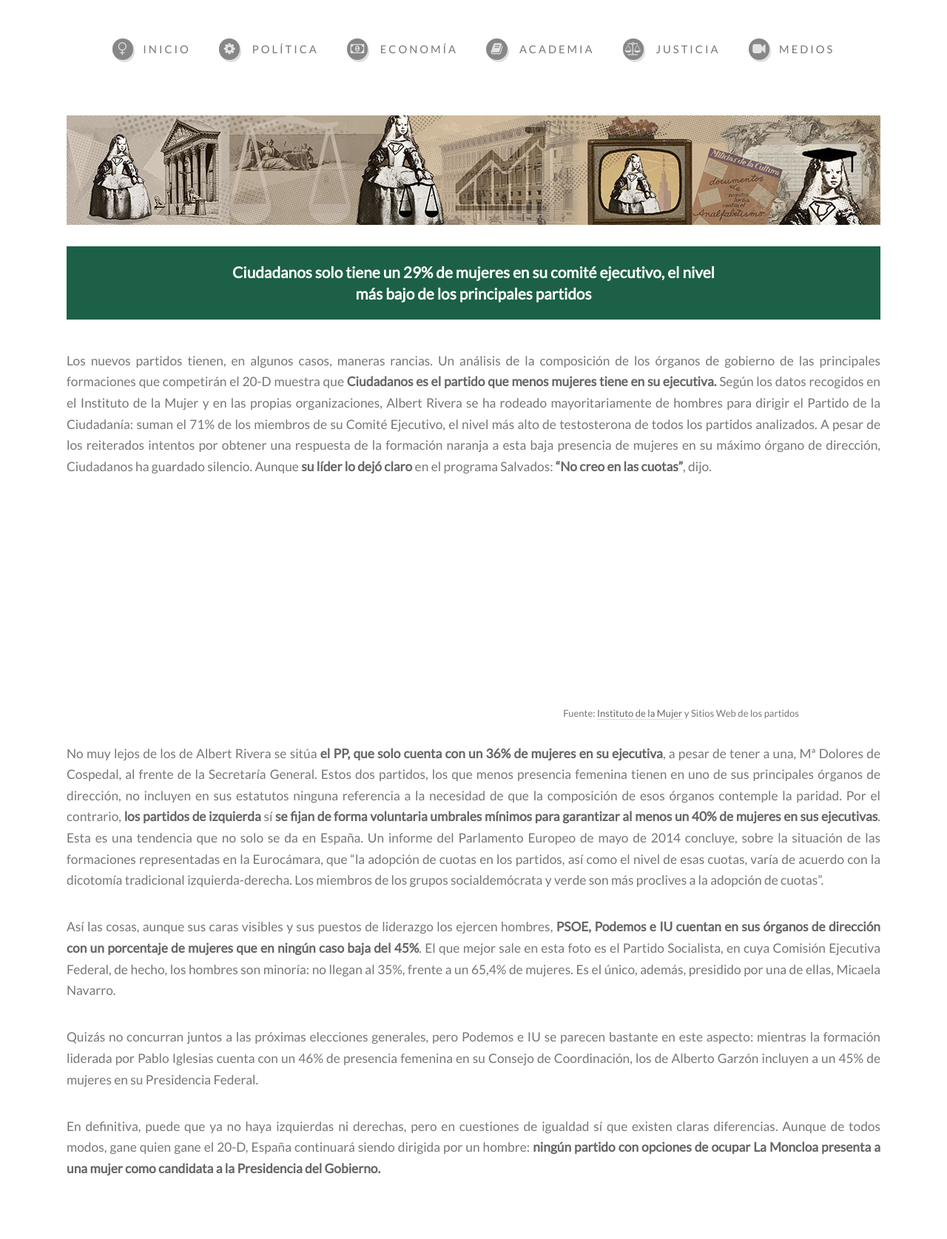
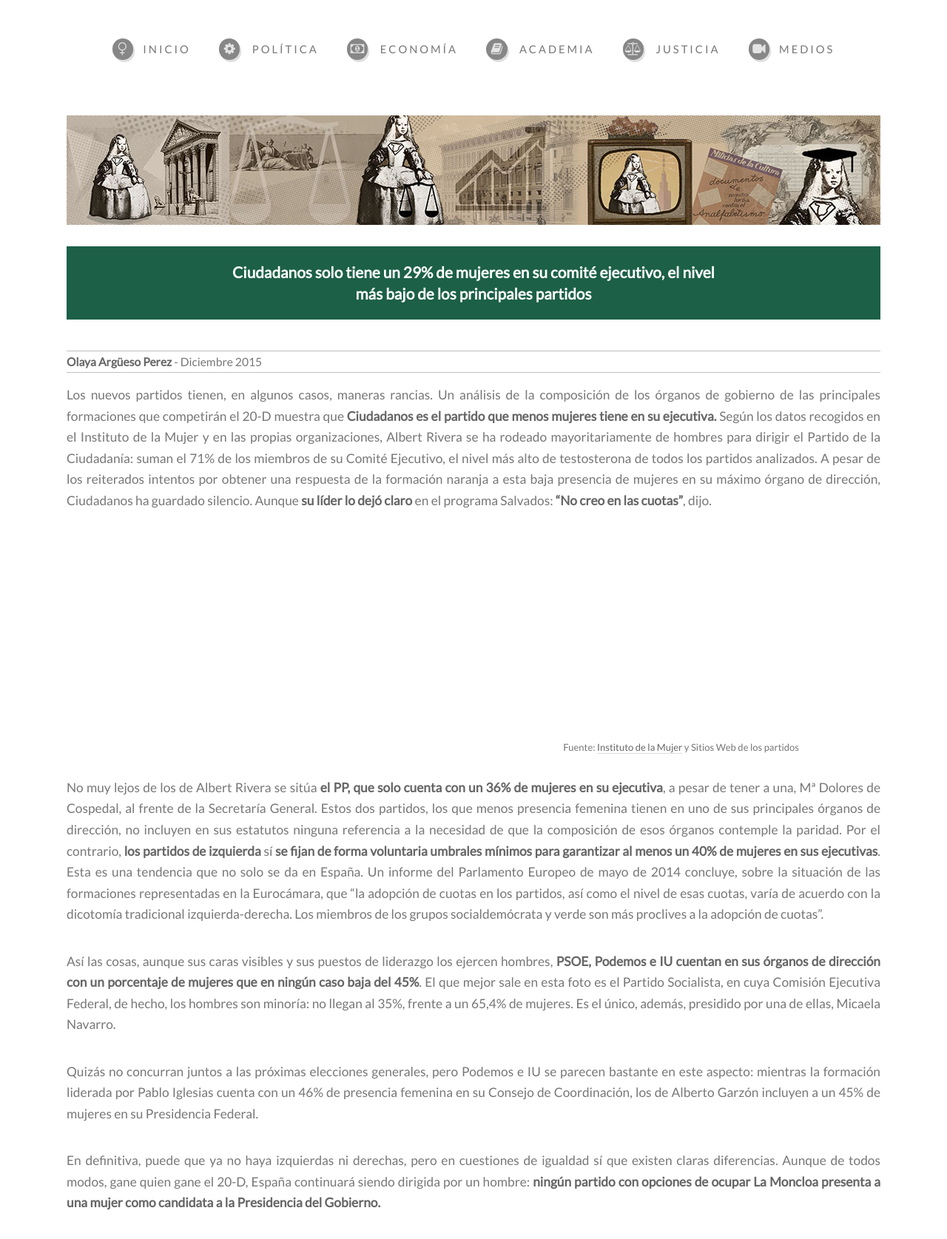
Before and after one commit to medialab-prado/3tpd-mapa-poder-femenino, a Jekyll site: the page built from politica/partidos.html, in a window 1280 px wide, cut to the strip 0-1695 px from the top of the page. Shown: the top 1675 px of the strip at 74% size. Built offline with Jekyll 4.4.1, drawn with Linux system fonts in a browser that asks for light colours.

Commit message:
Se agregó el campo de autor

```diff
--- a/css/custom.css
+++ b/css/custom.css
@@ -207,6 +207,13 @@
 	text-align: right;
 	font-size: small;
 }
+.author{
+	font-size: 0.9em;
+    border-bottom: 1px solid #c0c0c0;
+    margin-bottom: 1em;
+    /* padding-bottom: 1em; */
+    border-top: 1px solid #c0c0c0;
+}
 .visualization>.tableauPlaceholder {
 
 }
--- a/politica/partidos.html
+++ b/politica/partidos.html
@@ -11,7 +11,13 @@
 <article class="box post">
 	<section class="subtitle">Ciudadanos solo tiene un 29% de
 		mujeres en su comité ejecutivo, el nivel más bajo de los principales
-		partidos</section>
+		partidos
+	</section>
+
+	<section class="author">
+		<strong>Olaya Argüeso Perez</strong> - Diciembre 2015
+	</section>
+
 	<section>
 		<p>
 			Los nuevos partidos tienen, en algunos casos, maneras rancias. Un
```
